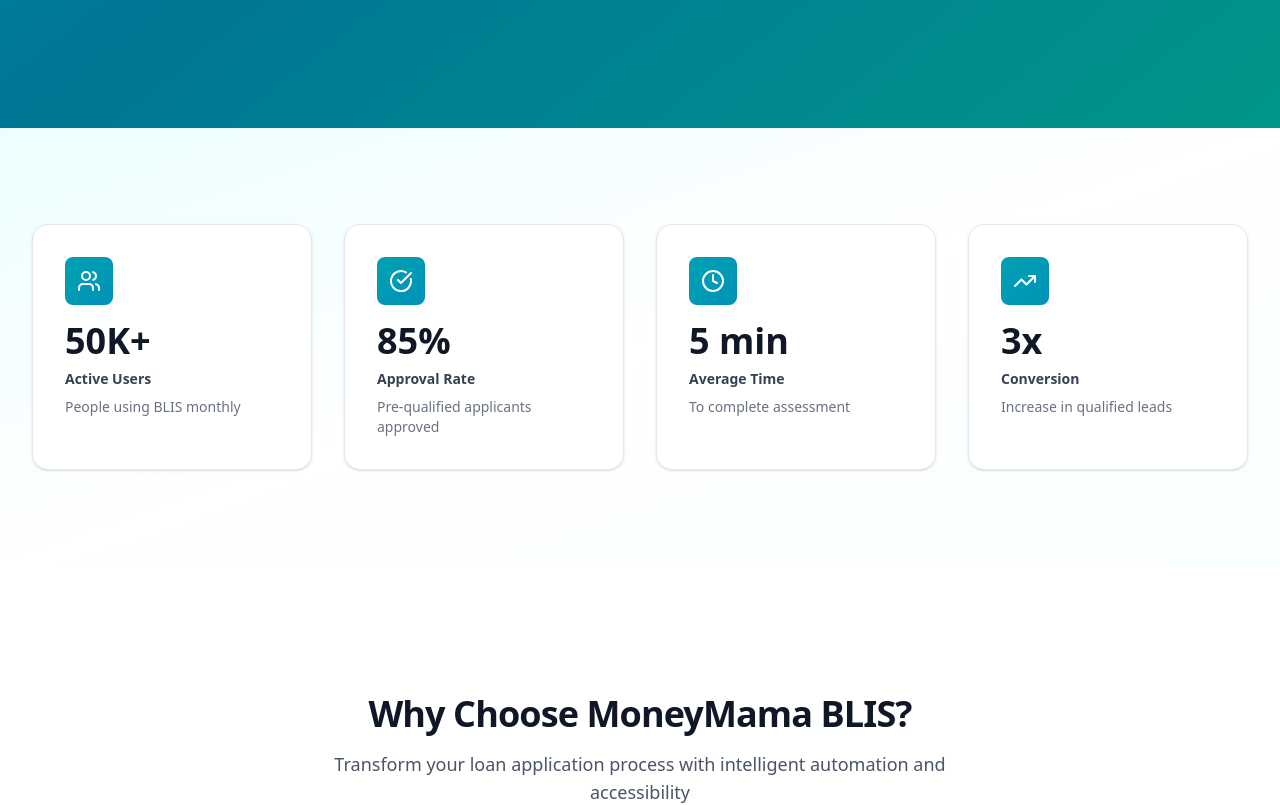
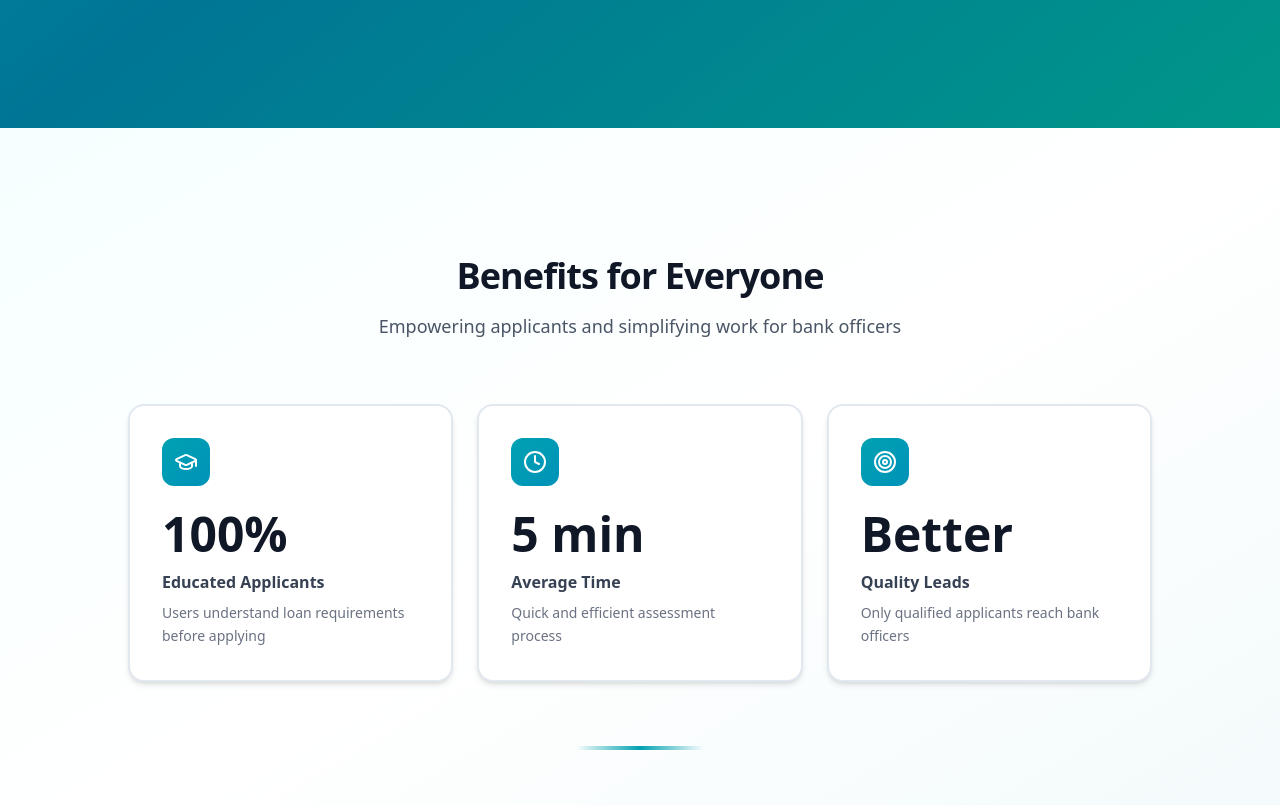
Before and after one commit to rayson-finlit/blis-static-web, a React (Vite) app: page / in a window 1280 px wide. Shown: the part 940-1745 px from the top of the page. Built offline with nearby package versions, Linux system fonts and the light colour scheme.

Commit message:
Refactor components for improved structure and styling; remove unused imports and update section IDs for better accessibility

```diff
--- a/src/App.tsx
+++ b/src/App.tsx
@@ -3,7 +3,6 @@
 import { Stats } from "@/components/Stats"
 import { Features } from "@/components/Features"
 import { HowItWorks } from "@/components/HowItWorks"
-import { Testimonials } from "@/components/Testimonials"
 import { FAQ } from "@/components/FAQ"
 import { CTA } from "@/components/CTA"
 import { Footer } from "@/components/Footer"
@@ -17,7 +16,6 @@
         <Stats />
         <Features />
         <HowItWorks />
-        <Testimonials />
         <FAQ />
         <CTA />
       </main>
--- a/src/components/CTA.tsx
+++ b/src/components/CTA.tsx
@@ -3,7 +3,10 @@
 
 export function CTA() {
   return (
-    <section className="relative py-20 sm:py-32 bg-linear-to-br from-[#02A1B2] via-cyan-700 to-teal-600 overflow-hidden">
+    <section
+      id="cta"
+      className="relative py-20 sm:py-32 bg-linear-to-br from-[#02A1B2] via-cyan-700 to-teal-600 overflow-hidden"
+    >
       {/* Background decorations */}
       <div className="absolute inset-0 bg-[linear-gradient(to_right,#ffffff10_1px,transparent_1px),linear-gradient(to_bottom,#ffffff10_1px,transparent_1px)] bg-size-[32px_32px]"></div>
       <div className="absolute top-0 right-0 -translate-y-12 translate-x-12 blur-3xl opacity-30">
--- a/src/components/FAQ.tsx
+++ b/src/components/FAQ.tsx
@@ -50,7 +50,7 @@
 
 export function FAQ() {
   return (
-    <section className="py-20 sm:py-32 bg-white">
+    <section id="faq" className="py-20 sm:py-32 bg-gray-50">
       <div className="container mx-auto px-4 sm:px-6 lg:px-8">
         <div className="mx-auto max-w-3xl">
           <div className="text-center mb-12">
--- a/src/components/Features.tsx
+++ b/src/components/Features.tsx
@@ -40,7 +40,7 @@
 
 export function Features() {
   return (
-    <section className="py-20 sm:py-32 bg-white">
+    <section id="features" className="py-20 sm:py-32 bg-white">
       <div className="container mx-auto px-4 sm:px-6 lg:px-8">
         <div className="mx-auto max-w-2xl text-center mb-16">
           <h2 className="text-3xl font-bold tracking-tight text-gray-900 sm:text-4xl">
--- a/src/components/HowItWorks.tsx
+++ b/src/components/HowItWorks.tsx
@@ -1,9 +1,4 @@
-import {
-  MessageCircle,
-  ClipboardCheck,
-  Users2,
-  CheckCircle2,
-} from "lucide-react"
+import { MessageCircle, ClipboardCheck, CheckCircle2 } from "lucide-react"
 
 const steps = [
   {
@@ -11,46 +6,39 @@
     icon: MessageCircle,
     title: "User Starts Chat",
     description:
-      "Customer initiates conversation on WhatsApp - no app download or registration required",
+      "Customer initiates conversation on WhatsApp - no app download or registration required. Simply start chatting to begin the loan assessment journey.",
   },
   {
     number: "02",
     icon: ClipboardCheck,
     title: "Smart Assessment",
     description:
-      "AI-powered conversation educates and assesses loan eligibility in real-time",
+      "AI-powered conversation educates users about loan requirements, evaluates eligibility in real-time, and matches them with suitable loan products.",
   },
   {
     number: "03",
-    icon: Users2,
-    title: "Profile Matching",
-    description:
-      "System matches applicant with suitable loan products based on their profile",
-  },
-  {
-    number: "04",
     icon: CheckCircle2,
     title: "Qualified Submission",
     description:
-      "Pre-qualified leads are submitted to the bank with complete assessment data",
+      "Pre-qualified leads with complete assessment data are submitted to the bank, saving officers time and reducing application defaults.",
   },
 ]
 
 export function HowItWorks() {
   return (
-    <section className="py-20 sm:py-32 bg-white">
+    <section id="how-it-works" className="py-20 sm:py-32 bg-white">
       <div className="container mx-auto px-4 sm:px-6 lg:px-8">
         <div className="mx-auto max-w-2xl text-center mb-16">
           <h2 className="text-3xl font-bold tracking-tight text-gray-900 sm:text-4xl">
             How It Works
           </h2>
           <p className="mt-4 text-lg text-gray-600">
-            Four simple steps to transform your loan application process
+            Three simple steps to transform your loan application process
           </p>
         </div>
 
         <div className="mx-auto max-w-6xl">
-          <div className="grid grid-cols-1 gap-12 lg:grid-cols-4">
+          <div className="grid grid-cols-1 gap-12 lg:grid-cols-3">
             {steps.map((step, index) => (
               <div key={step.number} className="relative">
                 {/* Connector line - hidden on last item and on mobile */}
--- a/src/components/Stats.tsx
+++ b/src/components/Stats.tsx
@@ -1,60 +1,92 @@
-import { TrendingUp, Users, Clock, CheckCircle } from "lucide-react"
+import { GraduationCap, Clock, Target } from "lucide-react"
 
 const stats = [
   {
-    icon: Users,
-    value: "50K+",
-    label: "Active Users",
-    description: "People using BLIS monthly",
-  },
-  {
-    icon: CheckCircle,
-    value: "85%",
-    label: "Approval Rate",
-    description: "Pre-qualified applicants approved",
+    icon: GraduationCap,
+    value: "100%",
+    label: "Educated Applicants",
+    description: "Users understand loan requirements before applying",
   },
   {
     icon: Clock,
     value: "5 min",
     label: "Average Time",
-    description: "To complete assessment",
+    description: "Quick and efficient assessment process",
   },
   {
-    icon: TrendingUp,
-    value: "3x",
-    label: "Conversion",
-    description: "Increase in qualified leads",
+    icon: Target,
+    value: "Better",
+    label: "Quality Leads",
+    description: "Only qualified applicants reach bank officers",
   },
 ]
 
 export function Stats() {
   return (
-    <section className="py-16 sm:py-24 bg-linear-to-br from-cyan-50 via-white to-cyan-50/30">
-      <div className="container mx-auto px-4 sm:px-6 lg:px-8">
-        <div className="mx-auto max-w-7xl">
-          <div className="grid grid-cols-1 gap-8 sm:grid-cols-2 lg:grid-cols-4">
-            {stats.map((stat) => (
+    <section className="py-20 sm:py-32 bg-white relative overflow-hidden">
+      {/* Background decoration */}
+      <div className="absolute inset-0 bg-linear-to-br from-cyan-50/50 via-transparent to-[#02A1B2]/5"></div>
+
+      <div className="container mx-auto px-4 sm:px-6 lg:px-8 relative z-10">
+        {/* Section Header */}
+        <div className="mx-auto max-w-2xl text-center mb-16">
+          <h2 className="text-3xl font-bold tracking-tight text-gray-900 sm:text-4xl mb-4">
+            Benefits for Everyone
+          </h2>
+          <p className="text-lg text-gray-600">
+            Empowering applicants and simplifying work for bank officers
+          </p>
+        </div>
+
+        <div className="mx-auto max-w-5xl">
+          <div className="grid grid-cols-1 gap-6 sm:grid-cols-3">
+            {stats.map((stat, index) => (
               <div
                 key={stat.label}
-                className="relative overflow-hidden rounded-2xl bg-white p-8 shadow-sm border border-gray-100 hover:shadow-lg transition-shadow"
+                className="group relative overflow-hidden rounded-2xl bg-white p-8 shadow-md border-2 border-gray-100 hover:border-[#02A1B2]/50 hover:shadow-xl transition-all duration-300"
+                style={{
+                  animationDelay: `${index * 100}ms`,
+                }}
               >
-                <div className="flex items-start justify-between mb-4">
-                  <div className="rounded-lg bg-linear-to-br from-[#02A1B2] to-cyan-600 p-3">
-                    <stat.icon className="h-6 w-6 text-white" />
+                {/* Gradient overlay on hover */}
+                <div className="absolute inset-0 bg-linear-to-br from-[#02A1B2]/5 to-cyan-500/5 opacity-0 group-hover:opacity-100 transition-opacity duration-300"></div>
+
+                <div className="relative">
+                  {/* Icon */}
+                  <div className="mb-6 inline-flex">
+                    <div className="rounded-xl bg-linear-to-br from-[#02A1B2] to-cyan-600 p-3 group-hover:scale-110 transition-transform duration-300">
+                      <stat.icon className="h-6 w-6 text-white" />
+                    </div>
                   </div>
-                </div>
-                <div className="space-y-2">
-                  <p className="text-4xl font-bold text-gray-900">
-                    {stat.value}
-                  </p>
-                  <p className="text-sm font-semibold text-gray-700">
+
+                  {/* Value */}
+                  <div className="mb-3">
+                    <p className="text-5xl font-bold text-gray-900 group-hover:text-[#02A1B2] transition-colors duration-300">
+                      {stat.value}
+                    </p>
+                  </div>
+
+                  {/* Label */}
+                  <p className="text-base font-semibold text-gray-700 mb-2">
                     {stat.label}
                   </p>
-                  <p className="text-sm text-gray-500">{stat.description}</p>
+
+                  {/* Description */}
+                  <p className="text-sm text-gray-500 leading-relaxed">
+                    {stat.description}
+                  </p>
                 </div>
+
+                {/* Accent line */}
+                <div className="absolute bottom-0 left-0 right-0 h-1 bg-linear-to-r from-[#02A1B2] to-cyan-500 transform scale-x-0 group-hover:scale-x-100 transition-transform duration-300 origin-left"></div>
               </div>
             ))}
           </div>
+        </div>
+
+        {/* Bottom accent */}
+        <div className="mt-16 flex justify-center">
+          <div className="h-1 w-32 bg-linear-to-r from-transparent via-[#02A1B2] to-transparent rounded-full"></div>
         </div>
       </div>
     </section>
```
Also changed, not shown: src/components/Footer.tsx (+25 -73 lines), src/components/Navbar.tsx (+15 -8 lines).
